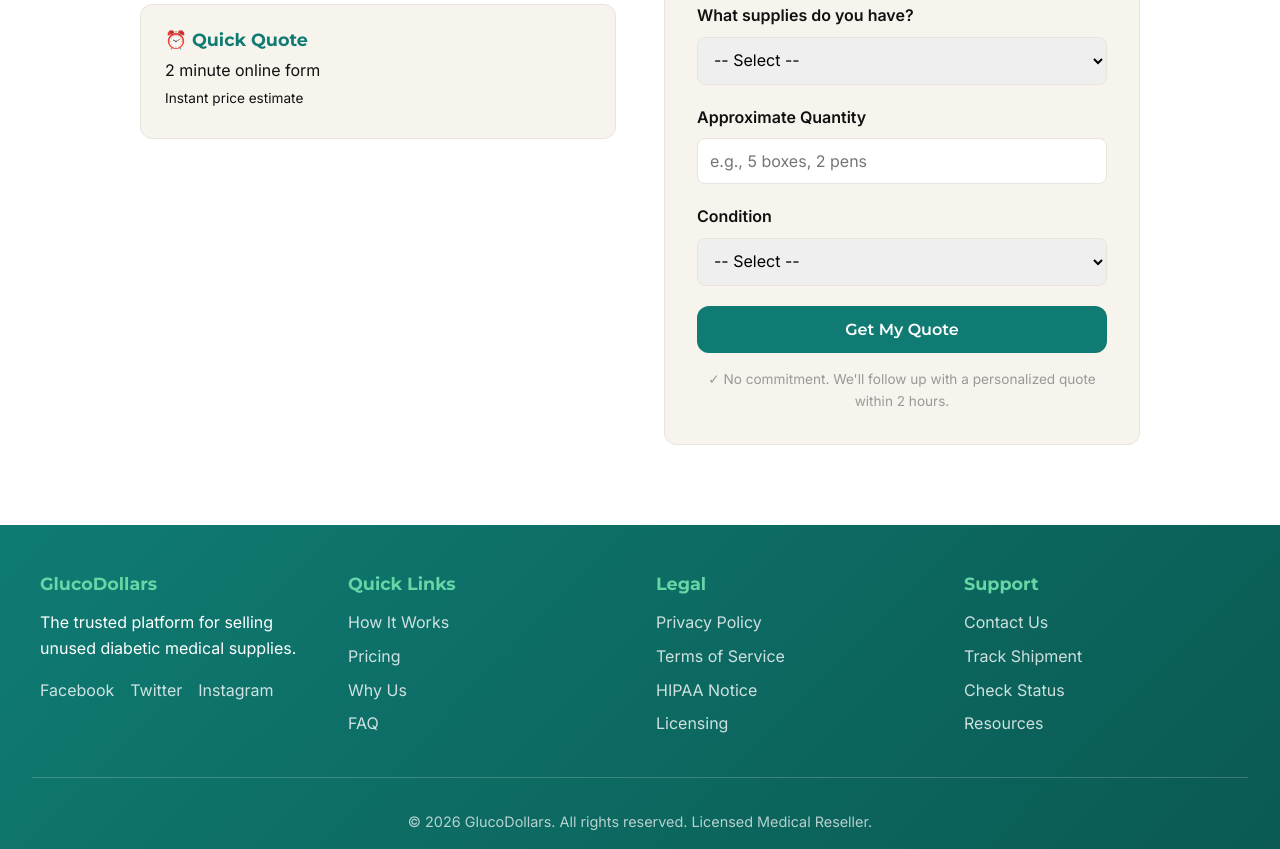
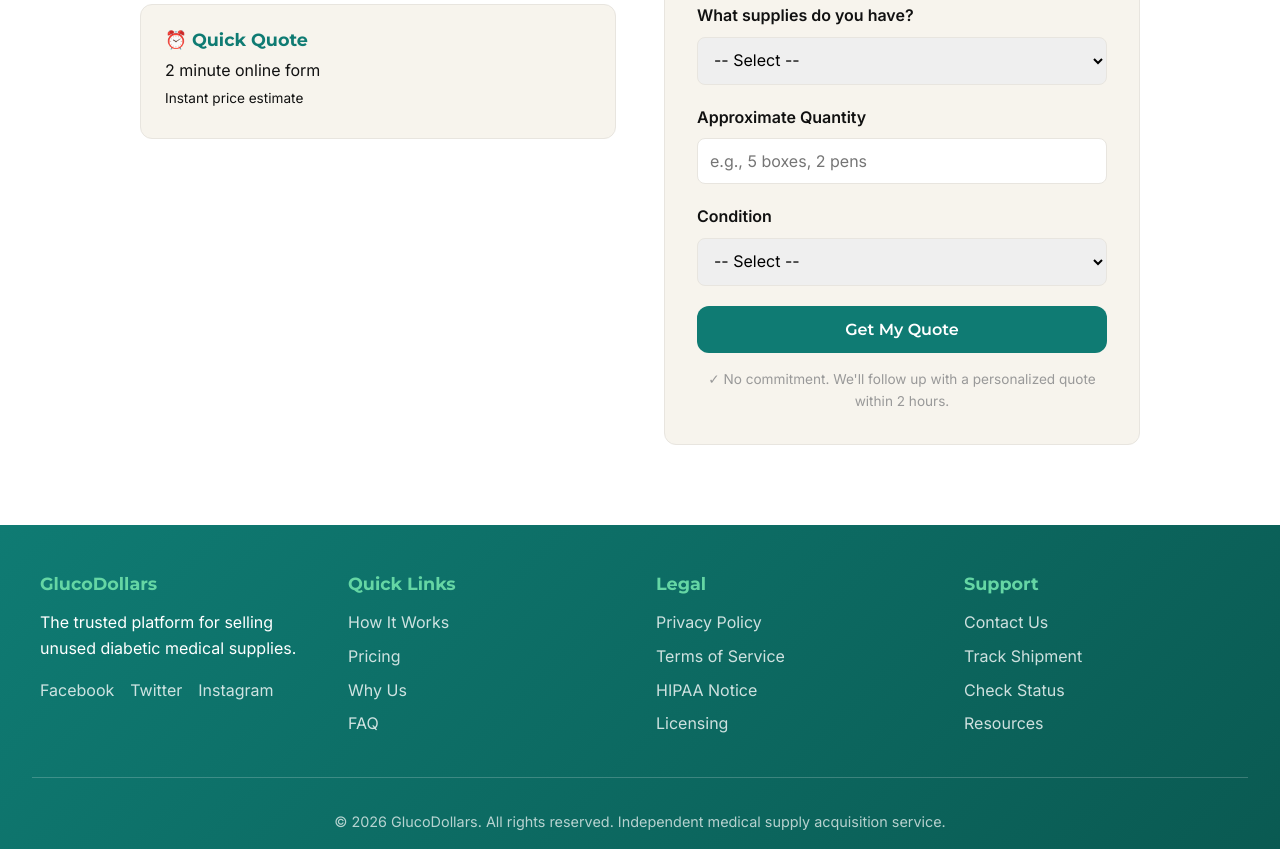
Before and after one commit to knothyself5d/GLUCODOLLARS, a website: page index.html in a window 1280 px wide. Shown: the part 4369-5218 px from the top of the page. Drawn offline with Linux system fonts and the light colour scheme.

Commit message:
Update footer text for GlucoDollars

```diff
--- a/index.html
+++ b/index.html
@@ -450,7 +450,7 @@
         </div>
 
         <div class="footer-bottom">
-            <p>&copy; 2026 GlucoDollars. All rights reserved. Licensed Medical Reseller.</p>
+            <p>&copy; 2026 GlucoDollars. All rights reserved. Independent medical supply acquisition service.</p>
         </div>
     </footer>
 
```
